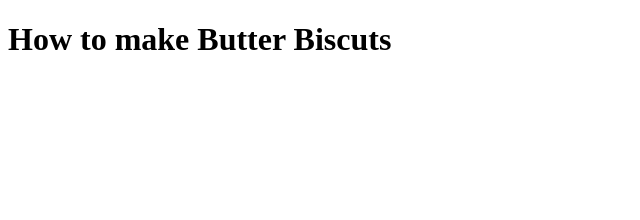
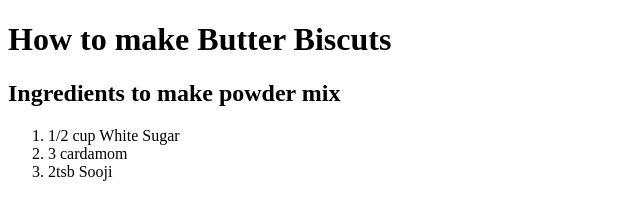
Before and after one commit to Hariniheartlove/ButterBiscut.github.io, a plain HTML site: page index.html in a window 1280 px wide. Shown: the whole page, without its empty margins (0-640 px from the left). Drawn offline with Linux system fonts and the light colour scheme.

Commit message:
Update index.html

```diff
--- a/index.html
+++ b/index.html
@@ -2,8 +2,12 @@
 <html>
   <body>
     <h1>How to make Butter Biscuts</h1>
-
-
+    <h2>Ingredients to make powder mix</h2>
+    <ol>
+    <li>1/2 cup White Sugar</li>
+    <li>3 cardamom</li>
+    <li>2tsb Sooji</li>
+    </ol>
 
   </body>
 </html>
```
